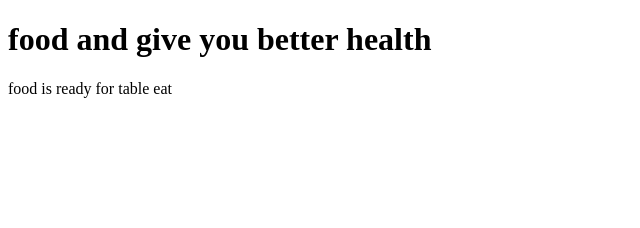
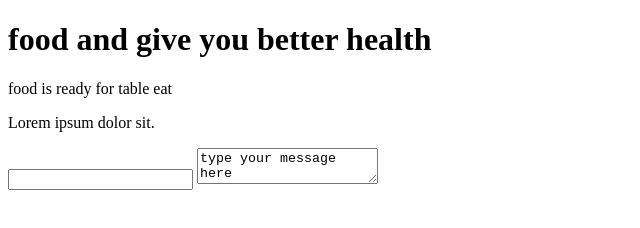
Before and after one commit to mfaumemfaume300/foodmate, a plain HTML site: page index.html in a window 1280 px wide. Shown: the whole page, without its empty margins (0-640 px from the left). Drawn offline with Linux system fonts and the light colour scheme.

Commit message:
update the index

```diff
--- a/index.html
+++ b/index.html
@@ -8,5 +8,14 @@
 <body>
     <h1>food and give you better health</h1>
     <p>food is ready for table eat</p>
+    <p>Lorem ipsum dolor sit.
+    </p>
+    <form>
+        <input for="password" alt="password" required>
+
+        <textarea for="messages" id="message">type your message here</textarea>
+    </form>
+
+
 </body>
 </html>
```
